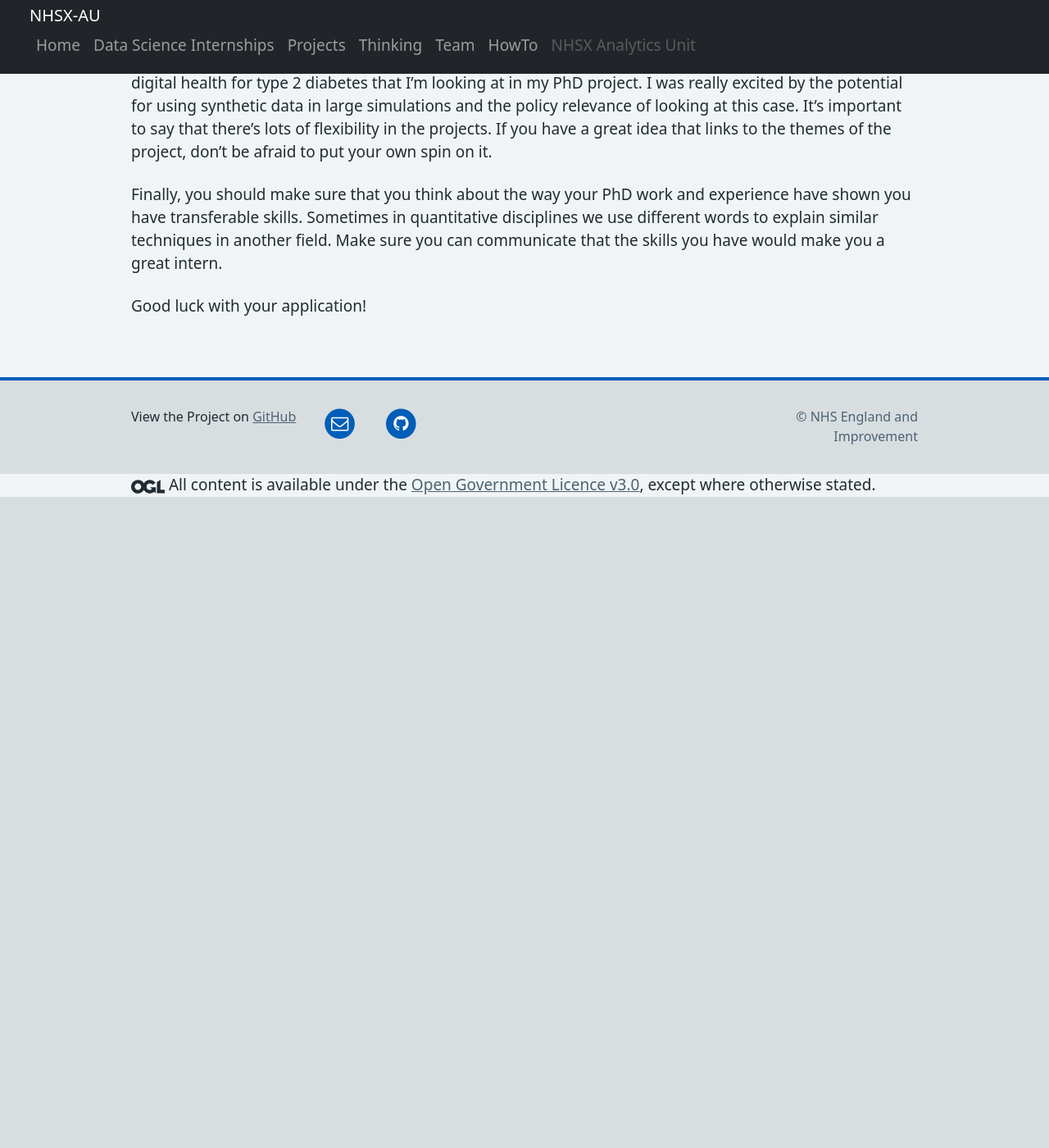
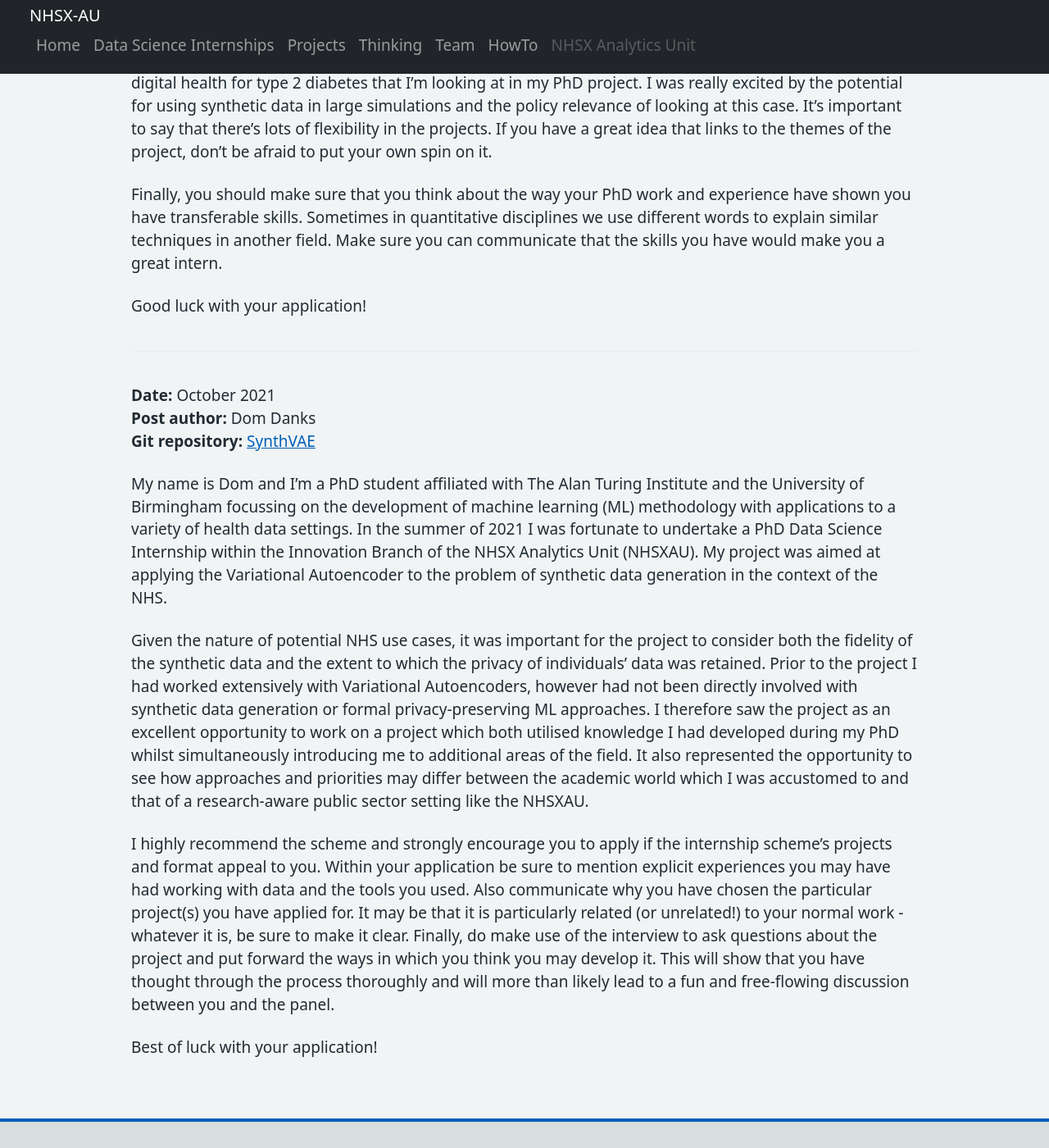
Before and after one commit to nhsx/AnalyticsUnit, a Jekyll site: the page built from DSInternWave1Experience.md, in a window 1280 px wide and 1400 px high, scrolled down 978 px. Shown: the whole window at 82% size. Built offline with Jekyll 4.4.1, drawn with Linux system fonts in a browser that asks for light colours; before the commit the page ends 1608 px from its top, so only the background shows below that; some of the changed text lies outside the part shown.

Commit message:
Ammended experiecne blog to include Dom's

```diff
--- a/DSInternWave1Experience.md
+++ b/DSInternWave1Experience.md
@@ -1,7 +1,7 @@
 ---
 layout: base
-title: Data Science Internships - Experience and Tips
-description: One of our PhD Data Science Interns shares their experience of partaking in the scheme and suggests some tips for others applying in the future
+title: Data Science Internships - Student Experiences
+description: A couple of our wave 1 PhD Data Science Interns shares their experience of partaking in the scheme and suggests some tips for others applying in the future
 permalink: DSInternWave1Experience.html
 ---
 
@@ -20,3 +20,17 @@ The project was initially about [longitudinal synthetic data](https://github.com
 Finally, you should make sure that you think about the way your PhD work and experience have shown you have transferable skills. Sometimes in quantitative disciplines we use different words to explain similar techniques in another field. Make sure you can communicate that the skills you have would make you a great intern.
 
 Good luck with your application!
+
+___
+
+**Date:** October 2021\\
+**Post author:** Dom Danks\\
+**Git repository:** [SynthVAE](https://github.com/nhsx/synthVAE)
+
+My name is Dom and I’m a PhD student affiliated with The Alan Turing Institute and the University of Birmingham focussing on the development of machine learning (ML) methodology with applications to a variety of health data settings. In the summer of 2021 I was fortunate to undertake a PhD Data Science Internship within the Innovation Branch of the NHSX Analytics Unit (NHSXAU). My project was aimed at applying the Variational Autoencoder to the problem of synthetic data generation in the context of the NHS.
+
+Given the nature of potential NHS use cases, it was important for the project to consider both the fidelity of the synthetic data and the extent to which the privacy of individuals’ data was retained. Prior to the project I had worked extensively with Variational Autoencoders, however had not been directly involved with synthetic data generation or formal privacy-preserving ML approaches. I therefore saw the project as an excellent opportunity to work on a project which both utilised knowledge I had developed during my PhD whilst simultaneously introducing me to additional areas of the field. It also represented the opportunity to see how approaches and priorities may differ between the academic world which I was accustomed to and that of a research-aware public sector setting like the NHSXAU.
+
+I highly recommend the scheme and strongly encourage you to apply if the internship scheme’s projects and format appeal to you. Within your application be sure to mention explicit experiences you may have had working with data and the tools you used. Also communicate why you have chosen the particular project(s) you have applied for. It may be that it is particularly related (or unrelated!) to your normal work - whatever it is, be sure to make it clear. Finally, do make use of the interview to ask questions about the project and put forward the ways in which you think you may develop it. This will show that you have thought through the process thoroughly and will more than likely lead to a fun and free-flowing discussion between you and the panel.
+
+Best of luck with your application!
--- a/_data/thinking.yml
+++ b/_data/thinking.yml
@@ -34,9 +34,9 @@
   link: DSInternWave1Experience.html
   stage: interested
   image: assets/img/Experience.jpeg
-  description: One of our PhD Data Science Interns shares their experience of partaking in the scheme and suggests some tips for others applying in the future
-  author: Tiyi Morris
-  date: September 2021
+  description: A couple of our wave 1 PhD Data Science Interns shares their experience of partaking in the scheme and suggests some tips for others applying in the future
+  author: Tiyi Morris and Dom Danks
+  date: October 2021
 
 - title: Synthetic Data in Healthcare
   link: synthetic.html
```
